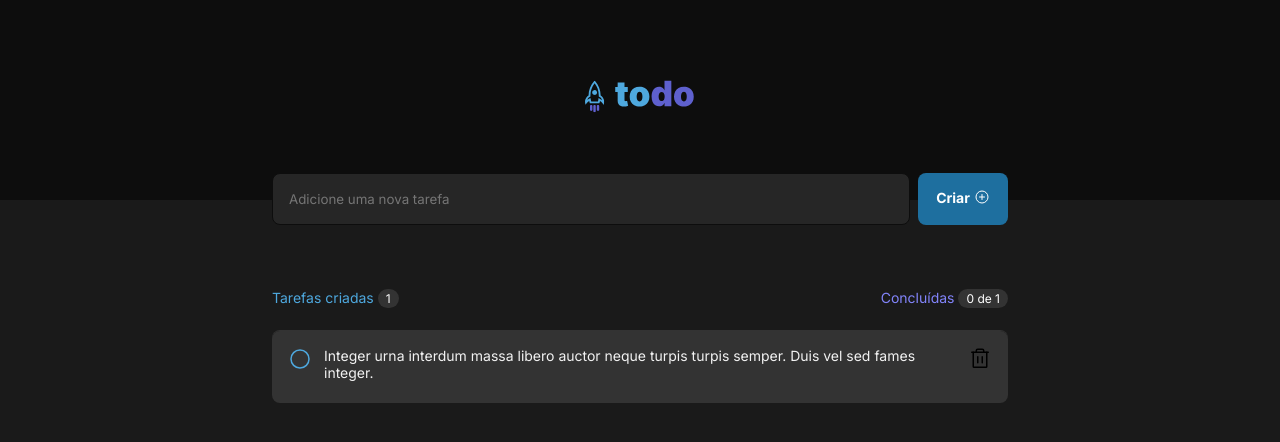
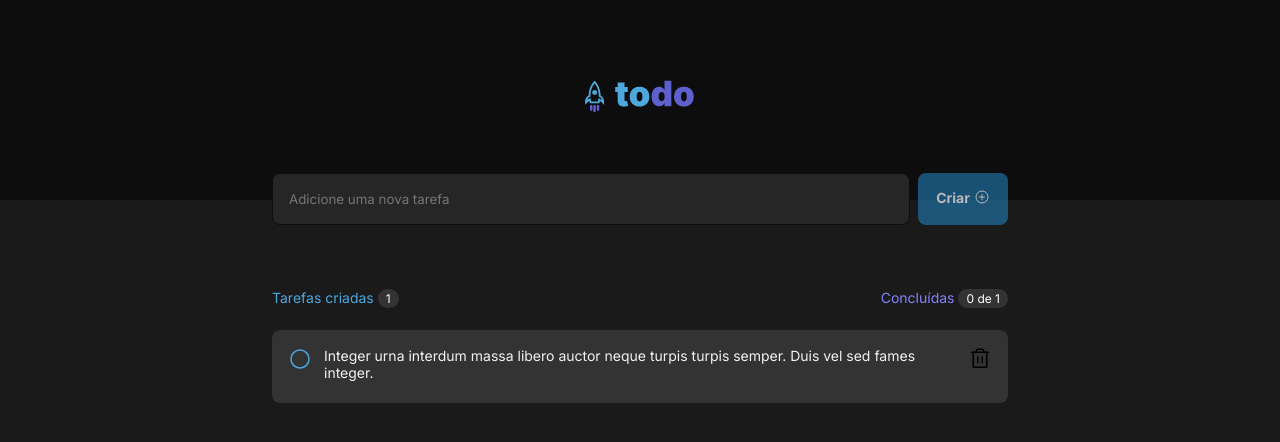
Before and after one commit to gabrielgamboa/todo-list, a React (Vite) app: page / in a window 1280 px wide. Shown: the top 442 px of the page. Built offline with nearby package versions, Linux system fonts and the light colour scheme.

Commit message:
feat: remove validations and create disable button logic

```diff
--- a/src/components/TodoForm.module.css
+++ b/src/components/TodoForm.module.css
@@ -40,3 +40,8 @@
     border: 0;
     border-radius: 0.5rem;
 }
+
+.form button:disabled {
+    opacity: 0.7;
+    cursor: not-allowed;
+}
--- a/src/components/TodoForm.tsx
+++ b/src/components/TodoForm.tsx
@@ -11,7 +11,6 @@ export function TodoForm({ onCreateTodo }: TodoFormProps) {
     const [text, setText] = useState('');
 
     function handleNewText(event: ChangeEvent<HTMLInputElement>) {
-        event.target.setCustomValidity('');
         setText(event.target.value);
 
     }
@@ -22,20 +21,18 @@ export function TodoForm({ onCreateTodo }: TodoFormProps) {
         setText('');
     }
 
-    function handleInputWithError(event: InvalidEvent<HTMLInputElement>) {
-        event.target.setCustomValidity('Este campo é obrigatório!');
-    }
+
+    const isInputTextEmpty = text.length === 0;
 
     return (
         <form onSubmit={handleSubmitForm} className={styles.form}>
             <input
                 required
                 onChange={handleNewText}
-                onInvalid={handleInputWithError}
                 placeholder="Adicione uma nova tarefa"
                 type="text"
             />
-            <button>Criar <PlusCircle size={16} /></button>
+            <button disabled={isInputTextEmpty}>Criar <PlusCircle size={16} /></button>
         </form>
     )
 }
```
